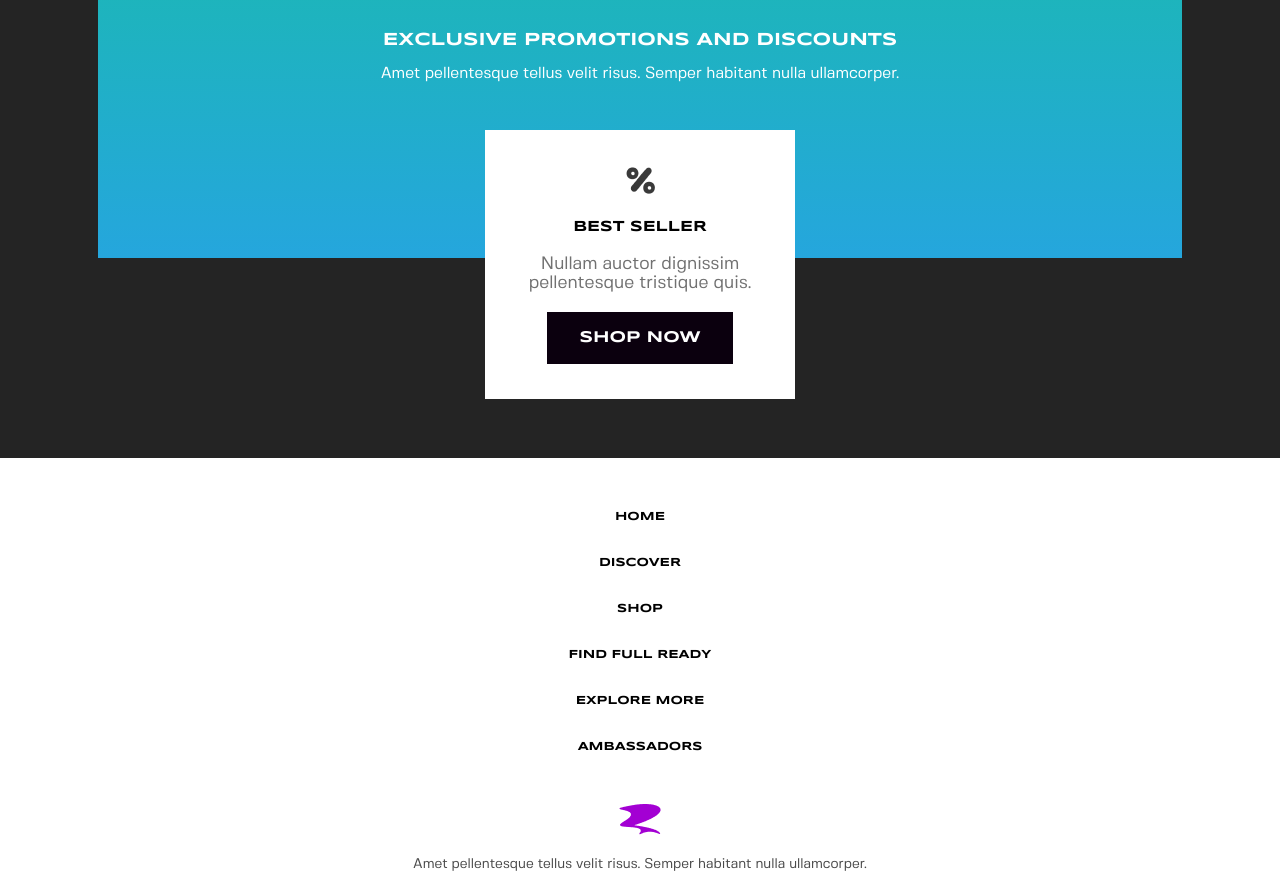
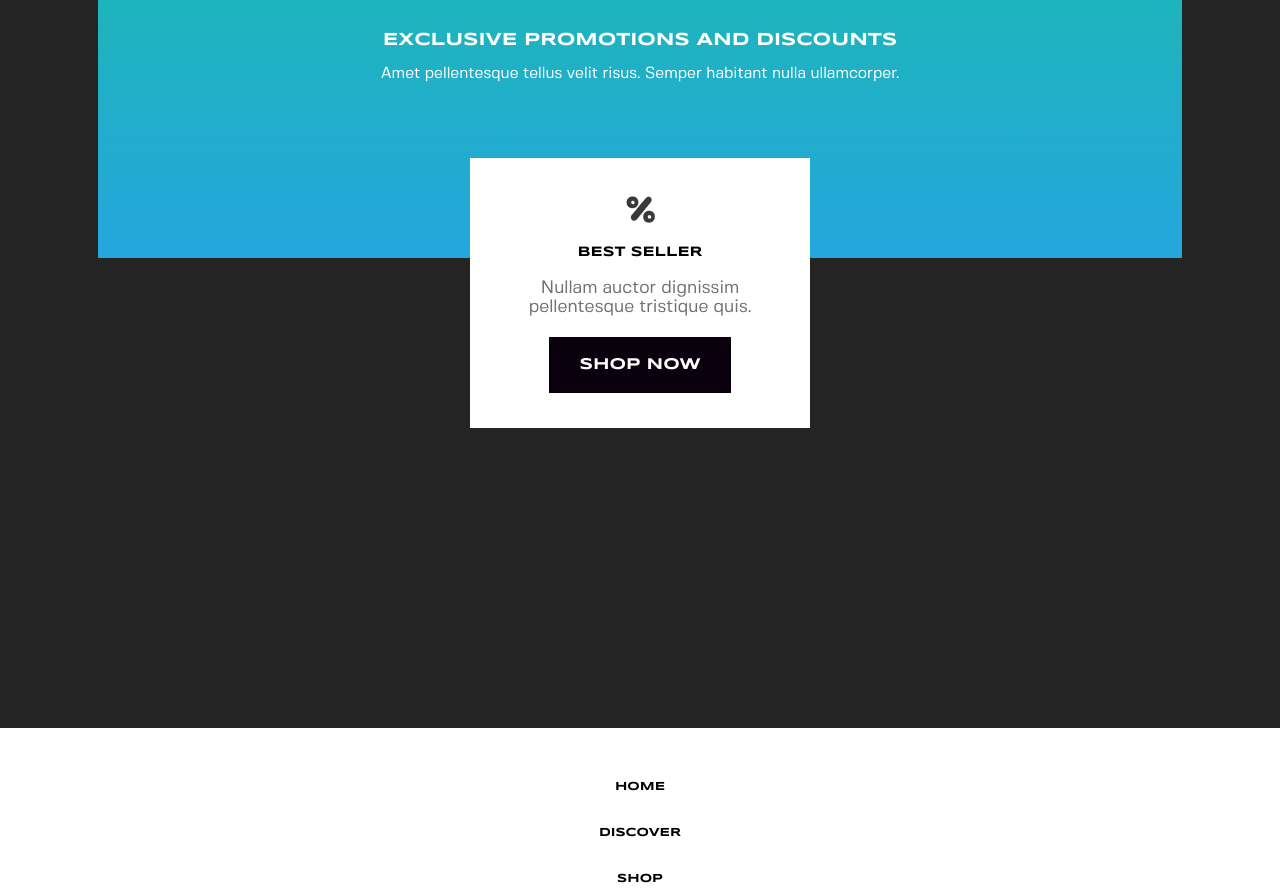
Before and after one commit to JotaJotaM1/Full_Ready_2.0, a React (Vite) app: page /home in a window 1280 px wide. Shown: the part 1480-2372 px from the top of the page. Built offline with nearby package versions, Linux system fonts and the light colour scheme.

Commit message:
Cards for creating carousel finished

```diff
--- a/package.json
+++ b/package.json
@@ -14,11 +14,10 @@
   "dependencies": {
     "@splinetool/react-spline": "^4.0.0",
     "bootstrap-icons": "^1.11.3",
+    "embla-carousel-react": "^8.3.1",
     "react": "^18.3.1",
     "react-dom": "^18.3.1",
-    "react-router-dom": "^6.28.0",
-    "react-slick": "^0.30.2",
-    "slick-carousel": "^1.8.1"
+    "react-router-dom": "^6.28.0"
   },
   "devDependencies": {
     "@eslint/js": "^9.13.0",
--- a/src/App.jsx
+++ b/src/App.jsx
@@ -14,7 +14,7 @@ function App() {
     <Router>
       <NavBar />
       <Routes>
-        <Route path="/home" element={<Home />} />
+        <Route index path="/home" element={<Home />} />
         <Route path="/discover" element={<Discover />} />
         <Route path="/shop" element={<Shop />} />
         <Route path="/find-full-ready" element={<FindFullReady />} />
--- a/src/components/SliderSlick.jsx
+++ b/src/components/SliderSlick.jsx
@@ -1,56 +1,42 @@
+import '../styles/components/SliderComponent.css';
 import sliderPorcenta from '../assets/sliderPorcenta.png';
+// import sliderHuman from '../assets/sliderHuman.png';
 // import sliderTime from '../assets/sliderTime.png';
-// import sliderHuman from '../assets/sliderHuman.png';
-import '../styles/components/slider.css';
-
-
 
 const data = [
     {
-        image: sliderPorcenta,
+        img: sliderPorcenta,
         title: 'BEST SELLER',
         description: 'Nullam auctor dignissim pellentesque tristique quis.',
-        button: 'SHOP NOW',
+        button: 'SHOP NOW'
     },
     // {
-    //     image: sliderTime,
-    //     title: 'Limited Time Discounts',
+    //     img: sliderTime,
+    //     title: 'LIMITED TIME DISCOUNTS',
     //     description: 'Nullam auctor dignissim pellentesque tristique quis.',
-    //     button: 'SHOP NOW',
+    //     button: 'SHOP NOW'
     // },
     // {
-    //     image: sliderHuman,
-    //     title: 'Customer Favorite',
+    //     img: sliderHuman,
+    //     title: 'CUSTOMER FAVORITE',
     //     description: 'Nullam auctor dignissim pellentesque tristique quis.',
-    //     button: 'SHOP NOW',
+    //     button: 'SHOP NOW'
     // },
+];
 
-]
-
-const SliderSlick = () => {
-
+const SliderCard = () => {
     return (
-
-        <div className='cnt-fatherCardSlider'>
-            <div className='cnt-CardSlider'>
-                {data.map((item, index) => (
-                    <div className='cnt-Pcard' key={index}>
-                        <div>
-                            <img src={item.image} alt={item.title} />
-                        </div>
-                        <div>
-                            <h2>{item.title}</h2>
-                            <p>{item.description}</p>
-                        </div>
-                        <div>
-                            <button>{item.button}</button>
-                        </div>
-                    </div>
-                ))}
-            </div>
+        <div className="Cnt-card">
+            {data.map((item, index) => (
+                <div key={index} className="card">
+                    <img src={item.img} alt='imgporce' className="imgIcon" />
+                    <h2 className="titleCard">{item.title}</h2>
+                    <p className="descriptionCard">{item.description}</p>
+                    <button className="btn-shop-nowCard">{item.button}</button>
+                </div>
+            ))}
         </div>
     );
 };
 
-
-export default SliderSlick;
+export default SliderCard;
--- a/src/pages/Home.jsx
+++ b/src/pages/Home.jsx
@@ -1,4 +1,3 @@
-import SliderSlick from '../components/SliderSlick'
 import "../styles/pages/Home.css";
 import frasco3 from '../assets/frasco3.png';
 import image7 from '../assets/image7.png';
@@ -7,6 +6,7 @@ import image4 from '../assets/image4.png';
 import image5 from '../assets/image5.png';
 import image6 from '../assets/image6.png';
 import group2 from '../assets/group2.png';
+import SliderSlick from '../components/SliderSlick'
 // import Spline from '@splinetool/react-spline';
 
 const Home = () => {
@@ -70,10 +70,10 @@ const Home = () => {
                         <h2>EXCLUSIVE PROMOTIONS AND DISCOUNTS</h2>
                         <p>Amet pellentesque tellus velit risus. Semper habitant nulla ullamcorper.</p>
                     </div>
-                    <div>
-                    </div>
                 </div>
-                <SliderSlick />
+                <div>
+                    <SliderSlick />
+                </div>
             </section>
         </main>
     );
--- /dev/null
+++ b/src/styles/components/SliderComponent.css
@@ -0,0 +1,56 @@
+.Cnt-card{
+    display: flex;
+    gap: 20px;
+    justify-content: center;
+    position: relative;
+    top: -100px;
+}
+
+.card{
+    display: flex;
+    flex-direction: column;
+    justify-content: center;
+    align-items: center;
+    width: 300px;
+    padding: 35px 20px;
+    text-align: center;
+    background-color: white;
+}
+
+.imgIconCard {
+    font-size: 36px;
+    font-weight: bold;
+    margin-bottom: 10px;
+}
+
+.titleCard {
+    font-size: 14px;
+    font-weight: 700;
+    padding: 20px 0;
+    color: black;
+    line-height: 14.57px;
+}
+
+.descriptionCard {
+    font-family: 'FivoSans', sans-serif;
+    font-size: 18px;
+    color: #717171;
+    font-weight: 400;
+    margin-bottom: 20px;
+    line-height: 18.9px;
+}
+
+.btn-shop-nowCard{
+    display: flex;
+    flex-direction: row;
+    justify-content: center;
+    align-items: center;
+    font-family: "Syncopate", sans-serif;
+    font-weight: 700;
+    font-size: 16px;
+    line-height: 16px;
+    background-color: #0B000E;
+    color: white;
+    padding: 20px 30px;
+    border: none;
+}
--- a/src/styles/components/slider.css
+++ /dev/null
@@ -1,68 +0,0 @@
-
-.cnt-fatherCardSlider{
-    display: flex;
-    justify-content: center;
-}
-.cnt-CardSlider {
-    display: flex;
-    flex-direction: row;
-    justify-content: center;
-    align-items: center;
-    gap: 20px;
-    position: absolute;
-    width: 100%;
-
-}
-
-.cnt-Pcard {
-    top: -8rem;
-    display: flex;
-    width: 310px;
-    height: 269px;
-    flex-direction: column;
-    justify-content: center;
-    align-items: center;
-    background-color: white;
-    position: relative;
-}
-
-.cnt-Pcard,
-h2 p {
-    text-align: center;
-    color: black;
-}
-
-.cnt-Pcard h2 {
-    font-family: "Syncopate", sans-serif;
-    font-weight: 700;
-    font-size: 15px;
-    line-height: 14.57px;
-    padding: 20px 0;
-}
-
-.cnt-Pcard p {
-    font-family: 'FivoSans', sans-serif;
-    font-weight: 400;
-    font-size: 18px;
-    line-height: 18.9px;
-    color: #717171;
-    padding: 0 30px;
-}
-
-.cnt-Pcard button {
-    display: flex;
-    flex-direction: row;
-    justify-content: center;
-    align-items: center;
-    font-family: "Syncopate", sans-serif;
-    width: 186px;
-    height: 52px;
-    font-weight: 700;
-    font-size: 16px;
-    line-height: 16px;
-    background-color: #0B000E;
-    color: white;
-    padding: 10.91px 30px 10.91px;
-    border: none;
-    margin-top: 20px;
-}
--- a/src/styles/pages/Home.css
+++ b/src/styles/pages/Home.css
@@ -171,3 +171,43 @@
 .cnt-h2Exclu p {
     color: white;
 }
+
+.best-seller {
+    width: 300px;
+    padding: 20px;
+    text-align: center;
+    border: 1px solid #e0e0e0;
+    border-radius: 10px;
+}
+
+.icon {
+    font-size: 36px;
+    font-weight: bold;
+    margin-bottom: 10px;
+}
+
+.title {
+    font-size: 18px;
+    font-weight: bold;
+    margin-bottom: 10px;
+}
+
+.description {
+    font-size: 14px;
+    color: #777;
+    margin-bottom: 20px;
+}
+
+.shop-now {
+    padding: 10px 20px;
+    background-color: #000;
+    color: #fff;
+    border: none;
+    border-radius: 5px;
+    font-size: 14px;
+    cursor: pointer;
+}
+
+.shop-now:hover {
+    background-color: #444;
+}
```
Also changed, not shown: 1 other file (tests, documents, lock files or other folders).
